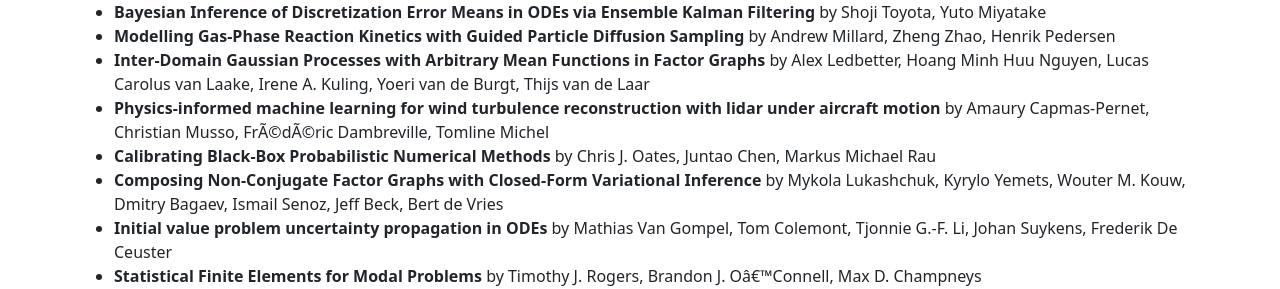
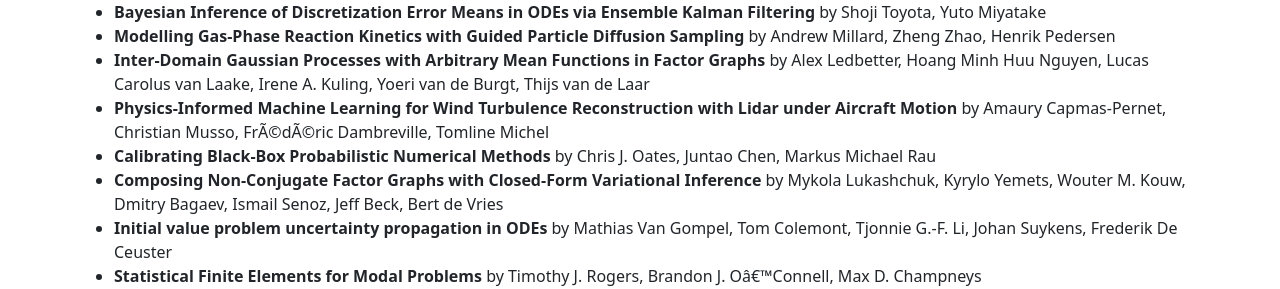
Before and after one commit to probnum2026/probnum2026.github.io, a Jekyll site: the page built from papers.md, in a window 1280 px wide. Shown: the part 472-761 px from the top of the page. Built offline with Jekyll 4.4.1, drawn with Linux system fonts in a browser that asks for light colours; nearby versions of some CDN libraries.

Commit message:
capitalization

```diff
--- a/papers.md
+++ b/papers.md
@@ -11,7 +11,7 @@ header_image: LUT.jpg
 - **Bayesian Inference of Discretization Error Means in ODEs via Ensemble Kalman Filtering** by Shoji Toyota, Yuto Miyatake
 - **Modelling Gas-Phase Reaction Kinetics with Guided Particle Diffusion Sampling** by Andrew Millard, Zheng Zhao, Henrik Pedersen
 - **Inter-Domain Gaussian Processes with Arbitrary Mean Functions in Factor Graphs** by Alex Ledbetter, Hoang Minh Huu Nguyen, Lucas Carolus van Laake, Irene A. Kuling, Yoeri van de Burgt, Thijs van de Laar
-- **Physics-informed machine learning for wind turbulence reconstruction with lidar under aircraft motion** by Amaury Capmas-Pernet, Christian Musso, Frédéric Dambreville, Tomline Michel
+- **Physics-Informed Machine Learning for Wind Turbulence Reconstruction with Lidar under Aircraft Motion** by Amaury Capmas-Pernet, Christian Musso, Frédéric Dambreville, Tomline Michel
 - **Calibrating Black-Box Probabilistic Numerical Methods** by Chris J. Oates, Juntao Chen, Markus Michael Rau
 - **Composing Non-Conjugate Factor Graphs with Closed-Form Variational Inference** by Mykola Lukashchuk, Kyrylo Yemets, Wouter M. Kouw, Dmitry Bagaev, Ismail Senoz, Jeff Beck, Bert de Vries
 - **Initial value problem uncertainty propagation in ODEs** by Mathias Van Gompel, Tom Colemont, Tjonnie G.-F. Li, Johan Suykens, Frederik De Ceuster
```
